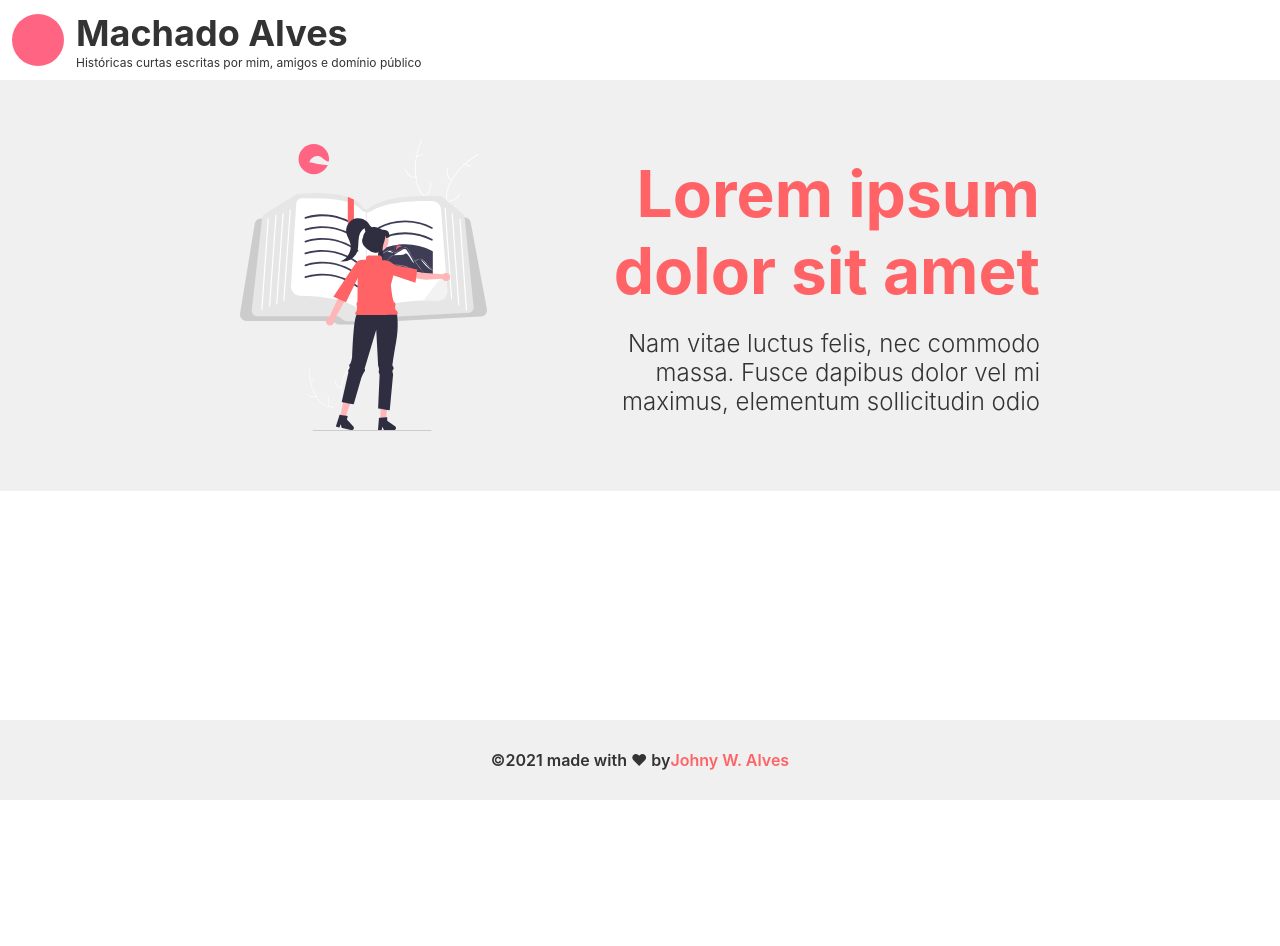
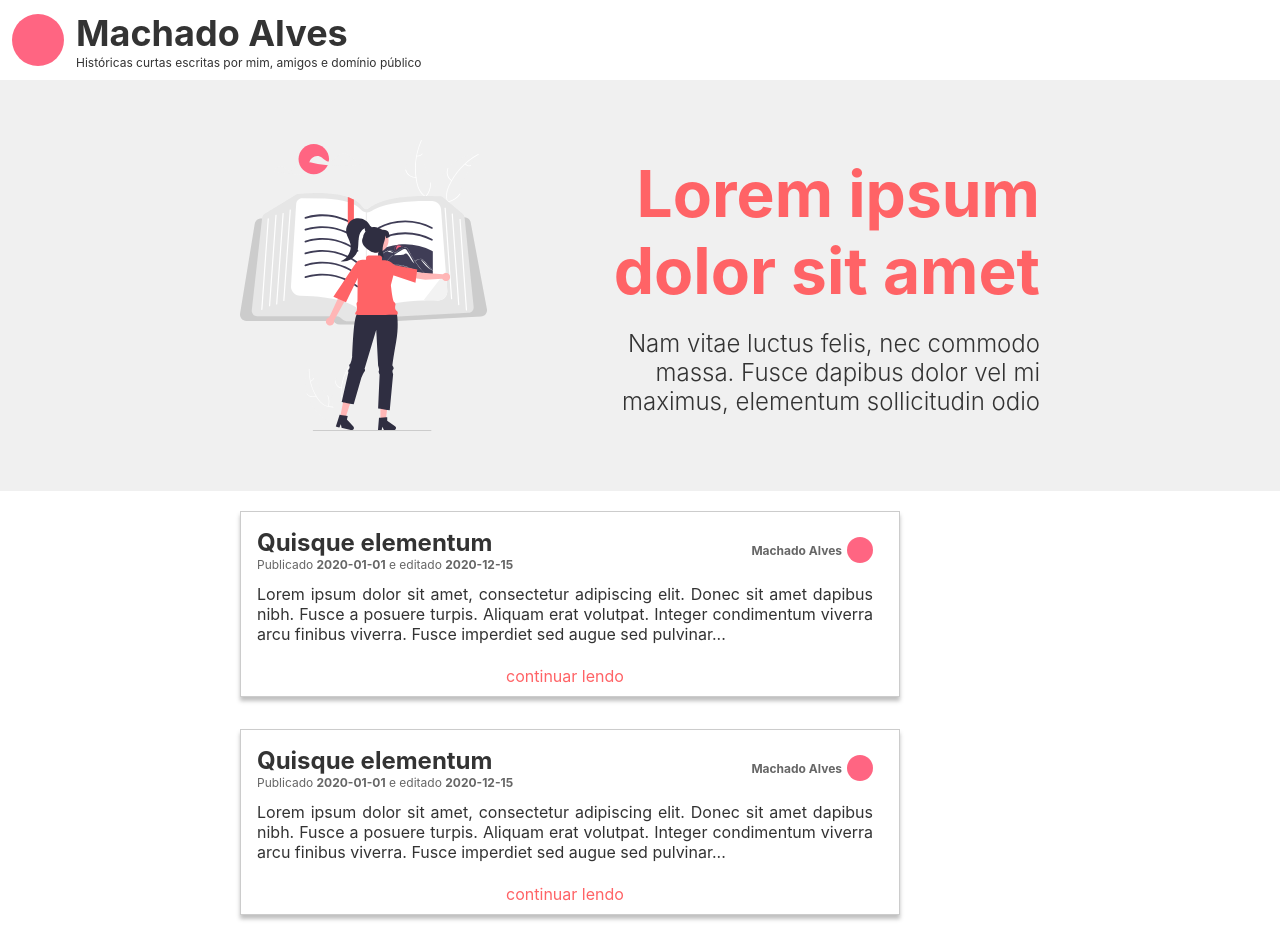
Before and after one commit to johnywalves/machadoalves.com.br, a Next.js app: page / in a window 1280 px wide. Shown: the top 946 px of the page. Before the commit the page ends 800 px from the top, so only its background shows below. Built offline with nearby package versions, Linux system fonts and the light colour scheme.

Commit message:
:sparkles: Adição no resumo na home

```diff
--- /dev/null
+++ b/src/components/Summary/index.tsx
@@ -0,0 +1,50 @@
+import { useMemo } from 'react'
+
+import Link from 'next/link'
+
+import * as S from './styles'
+
+export interface SummaryProps {
+  title: string
+  summary: string
+  slug: string
+  author: { name: string; slug: string }
+  publicationDate: string
+  modificationDate: string
+}
+
+const Summary = ({
+  title,
+  summary,
+  slug,
+  publicationDate,
+  modificationDate,
+  author: { name: nameAuthor, slug: slugAuthor }
+}: SummaryProps) => {
+  const updateDescription = useMemo(() => {
+    return `Publicado <strong>${publicationDate}</strong> e editado <strong>${modificationDate}</strong>`
+  }, [publicationDate, modificationDate])
+
+  return (
+    <S.Wrapper>
+      <S.Top>
+        <div>
+          <S.Title>{title}</S.Title>
+          <S.Updates dangerouslySetInnerHTML={{ __html: updateDescription }} />
+        </div>
+        <Link href={slugAuthor} passHref>
+          <S.Author>
+            <p>{nameAuthor}</p>
+            <S.Icon />
+          </S.Author>
+        </Link>
+      </S.Top>
+      <S.Summary>{summary}</S.Summary>
+      <S.KeepReading>
+        <Link href={slug}>continuar lendo</Link>
+      </S.KeepReading>
+    </S.Wrapper>
+  )
+}
+
+export default Summary
--- /dev/null
+++ b/src/components/Summary/styles.ts
@@ -0,0 +1,56 @@
+import styled from 'styled-components'
+
+export const Wrapper = styled.article`
+  border: 1px solid var(--border-color);
+  box-shadow: 0px 4px 4px rgba(0, 0, 0, 0.25);
+  padding: 1.6rem 2.6rem 0 1.6rem;
+`
+
+export const Top = styled.div`
+  display: flex;
+  justify-content: space-between;
+`
+
+export const Author = styled.div`
+  display: flex;
+  flex-direction: row;
+  align-items: center;
+  cursor: pointer;
+
+  & p {
+    color: var(--sub-text);
+    font-size: 1.2rem;
+    font-weight: 700;
+    margin-right: 0.5rem;
+  }
+`
+
+export const Icon = styled.div`
+  height: 2.6rem;
+  width: 2.6rem;
+  background-color: var(--icon-bg-color);
+  border-radius: 100%;
+`
+
+export const Title = styled.h3`
+  font-size: 2.4rem;
+  font-weight: 700;
+`
+
+export const Updates = styled.small`
+  color: var(--sub-text);
+  font-size: 1.2rem;
+`
+
+export const Summary = styled.p`
+  margin: 1.2rem 0;
+  font-size: 1.6rem;
+  text-align: justify;
+`
+
+export const KeepReading = styled.div`
+  width: 100%;
+  padding: 1rem 0;
+  text-align: center;
+  font-size: 1.6rem;
+`
--- /dev/null
+++ b/src/data/list.ts
@@ -0,0 +1,38 @@
+export default [
+  {
+    title: 'Quisque elementum',
+    summary:
+      'Lorem ipsum dolor sit amet, consectetur adipiscing elit. Donec sit amet dapibus nibh. Fusce a posuere turpis. Aliquam erat volutpat. Integer condimentum viverra arcu finibus viverra. Fusce imperdiet sed augue sed pulvinar...',
+    slug: '',
+    publicationDate: '2020-01-01',
+    modificationDate: '2020-12-15',
+    author: {
+      name: 'Machado Alves',
+      slug: '/machado-alves'
+    }
+  },
+  {
+    title: 'Quisque elementum',
+    summary:
+      'Lorem ipsum dolor sit amet, consectetur adipiscing elit. Donec sit amet dapibus nibh. Fusce a posuere turpis. Aliquam erat volutpat. Integer condimentum viverra arcu finibus viverra. Fusce imperdiet sed augue sed pulvinar...',
+    slug: '',
+    publicationDate: '2020-01-01',
+    modificationDate: '2020-12-15',
+    author: {
+      name: 'Machado Alves',
+      slug: '/machado-alves'
+    }
+  },
+  {
+    title: 'Quisque elementum',
+    summary:
+      'Lorem ipsum dolor sit amet, consectetur adipiscing elit. Donec sit amet dapibus nibh. Fusce a posuere turpis. Aliquam erat volutpat. Integer condimentum viverra arcu finibus viverra. Fusce imperdiet sed augue sed pulvinar...',
+    slug: '',
+    publicationDate: '2020-01-01',
+    modificationDate: '2020-12-15',
+    author: {
+      name: 'Machado Alves',
+      slug: '/machado-alves'
+    }
+  }
+]
--- a/src/styles/global.ts
+++ b/src/styles/global.ts
@@ -12,7 +12,9 @@ const GlobalStyles = createGlobalStyle`
         --forehead-bg-color: #f0f0f0;
         --icon-bg-color: #ff6582;
         --normal-text: #333333;
+        --sub-text: #666666;
         --highlight-text: #ff6366;
+        --border-color: #cccccc;
     }
 
     html {
--- a/src/view/Main/index.tsx
+++ b/src/view/Main/index.tsx
@@ -1,4 +1,6 @@
+import Summary from 'components/Summary'
 import WrapperPage from 'components/WrapperPage'
+import list from 'data/list'
 
 import Reading from './reading'
 import * as S from './styles'
@@ -17,6 +19,15 @@ const Main = () => (
         </div>
       </S.Content>
     </S.Forehead>
+
+    <S.Container>
+      <S.Stories>
+        {list.map((props, index) => (
+          <Summary key={index} {...props} />
+        ))}
+      </S.Stories>
+      <div></div>
+    </S.Container>
   </WrapperPage>
 )
 
--- a/src/view/Main/styles.ts
+++ b/src/view/Main/styles.ts
@@ -33,3 +33,17 @@ export const Content = styled.div`
     }
   }
 `
+
+export const Container = styled.div`
+  margin: 2rem auto;
+  width: 80rem;
+  display: grid;
+  grid-template-columns: 66rem 10rem;
+`
+
+export const Stories = styled.div`
+  display: grid;
+  grid-template-columns: 100%;
+  row-gap: 3.2rem;
+  margin-bottom: 2rem;
+`
```
